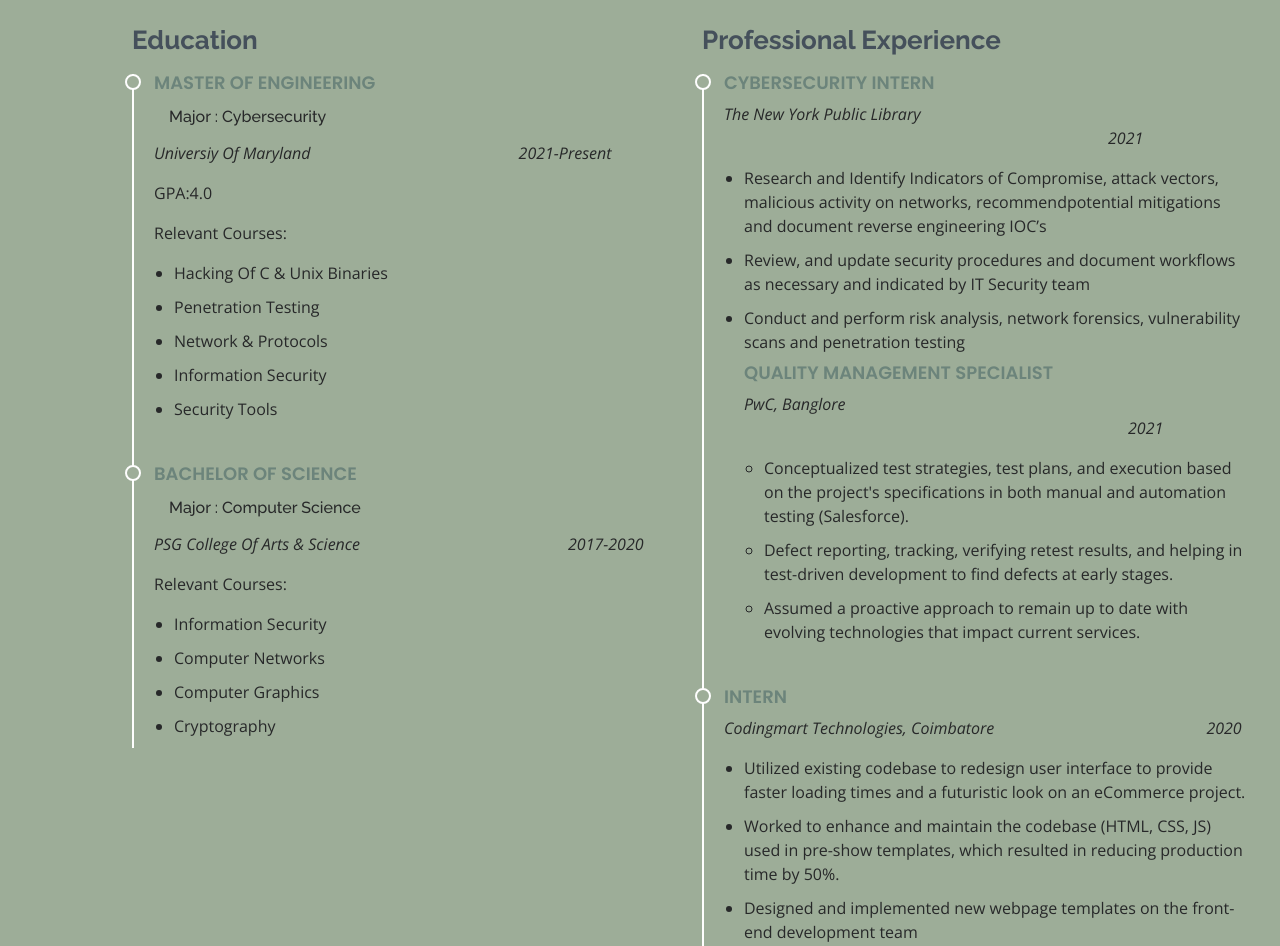
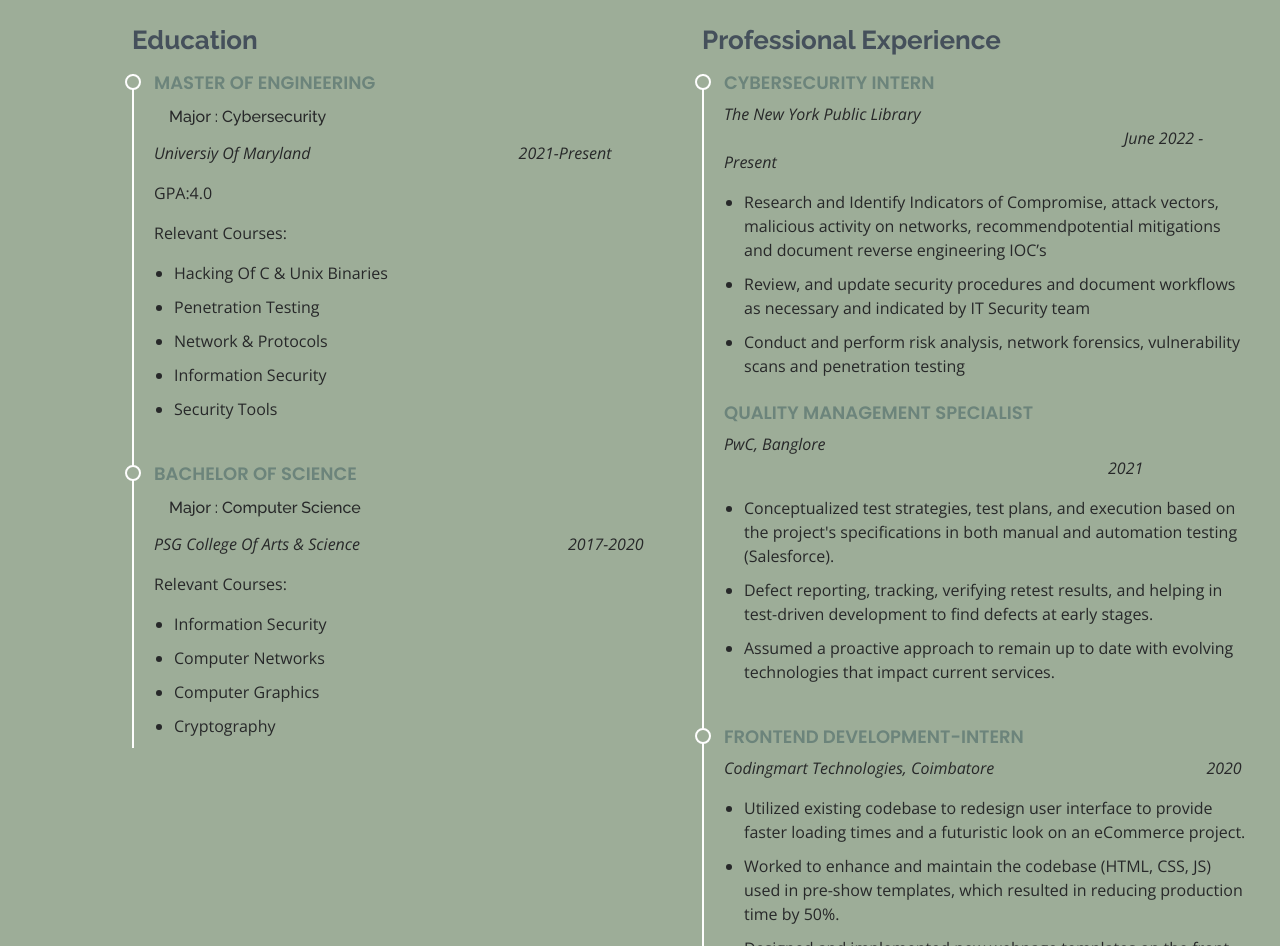
Before and after one commit to Om-Vg/Om-Vg.v1, a plain HTML site: page index.html in a window 1280 px wide. Shown: the part 1360-2306 px from the top of the page. Drawn offline with nearby package versions, Linux system fonts and the light colour scheme.

Commit message:
Update index.html

```diff
--- a/index.html
+++ b/index.html
@@ -167,11 +167,12 @@
             <h3 class="resume-title">Professional Experience</h3>
             <div class="resume-item">
               <h4> Cybersecurity Intern</h4>
-              <p><em>The New York Public Library <span style="padding-left: 24rem;">2021 </span></em></p>
+              <p><em>The New York Public Library <span style="padding-left: 25rem;">June 2022 - Present </span></em></p>
               <ul>
                 <li>Research and Identify Indicators of Compromise, attack vectors, malicious activity on networks, recommendpotential mitigations and document reverse engineering IOC’s </li>
                 <li>Review, and update security procedures and document workflows as necessary and indicated by IT Security team </li>
                 <li>Conduct and perform risk analysis, network forensics, vulnerability scans and penetration testing </li>
+              </ul>
 
               <h4>Quality Management Specialist</h4>
 
@@ -185,7 +186,7 @@
               </ul>
             </div>
             <div class="resume-item">
-              <h4>Intern</h4>
+              <h4>Frontend Development-Intern</h4>
 
               <p><em>Codingmart Technologies, Coimbatore <span style="padding-left: 13rem;">2020</span></em></p>
               <ul>
```
